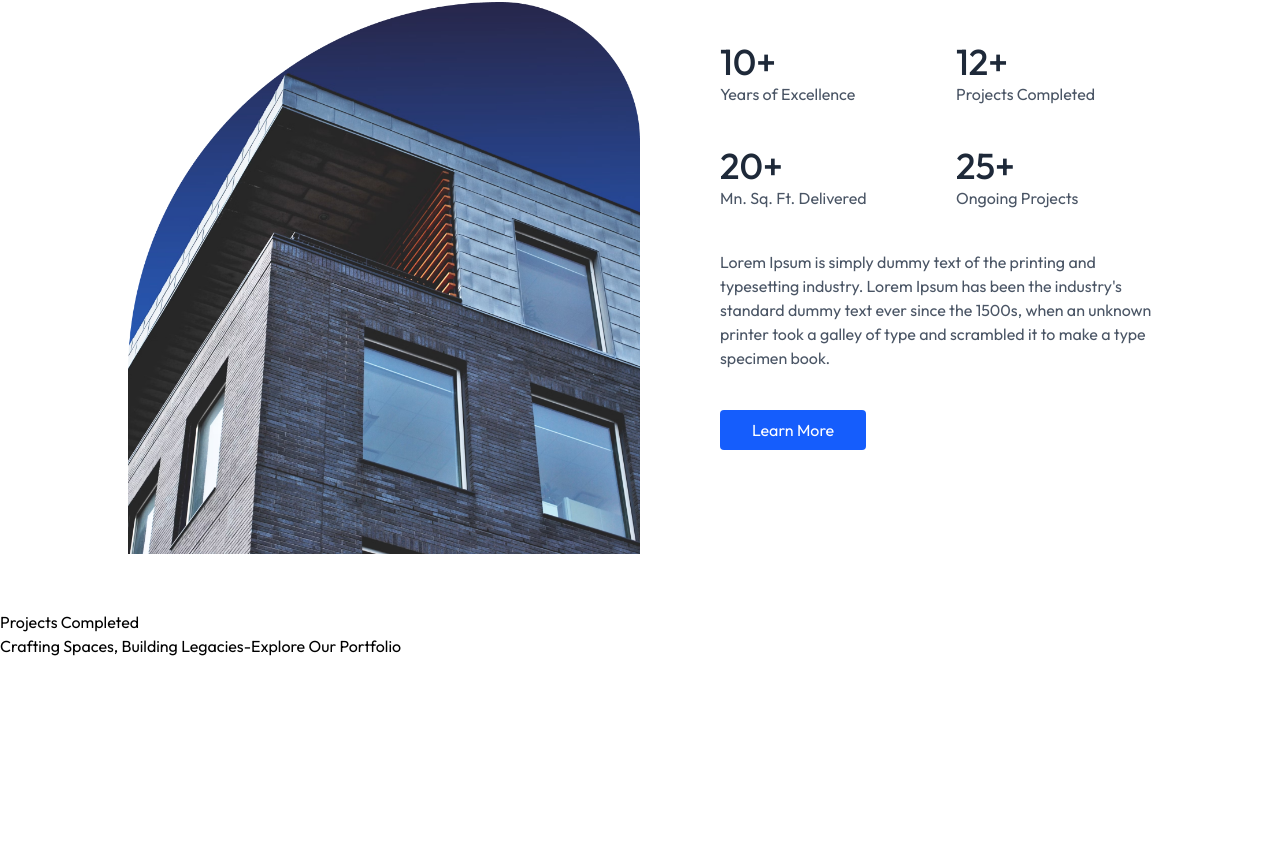
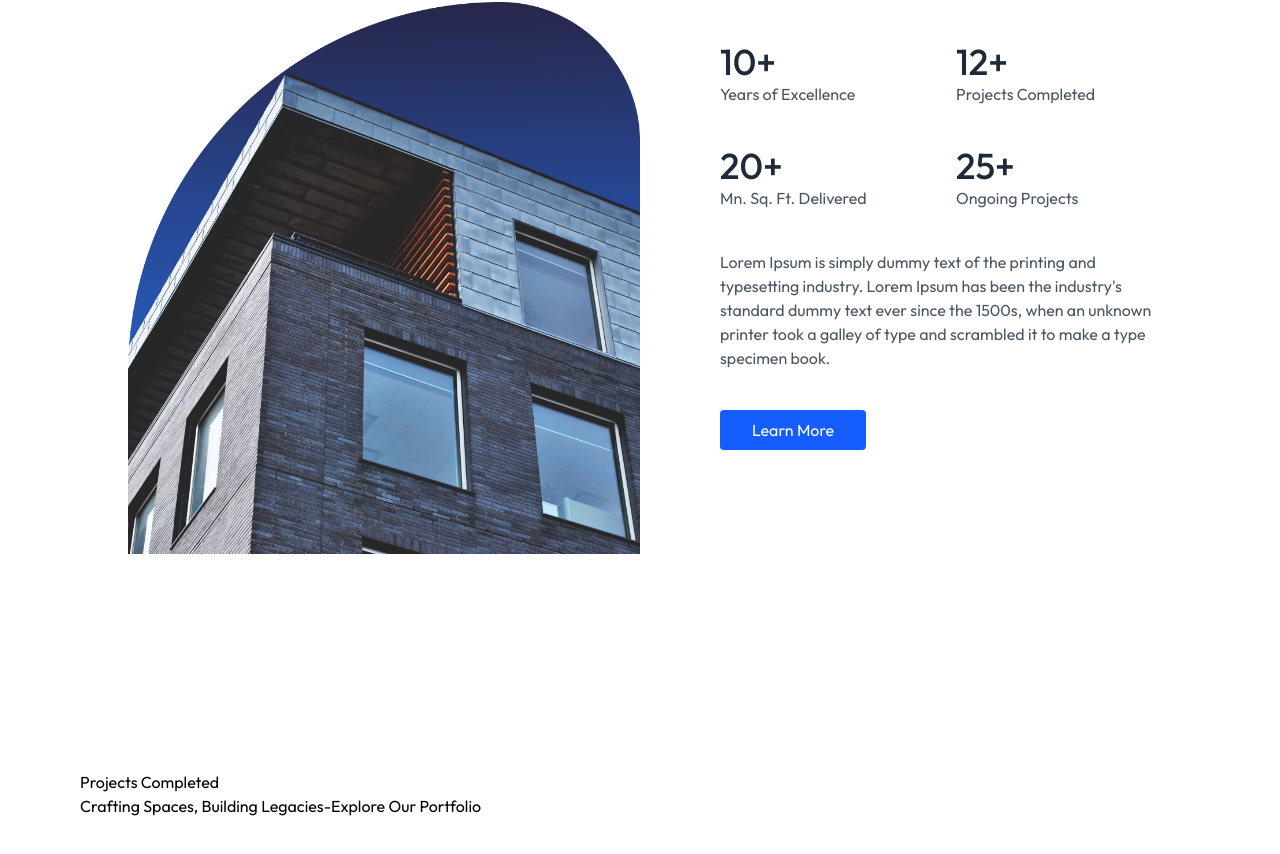
Before and after one commit to AbdullahiAbdulganiyu/Real-Estate, a React (Vite) app: page / in a window 1280 px wide. Shown: the part 998-1852 px from the top of the page. Before the commit the page ends 1656 px from the top, so only its background shows below. Built offline with nearby package versions, Linux system fonts and the light colour scheme.

Commit message:
adding some classes to nicely format the div

```diff
--- a/src/components/Projects.jsx
+++ b/src/components/Projects.jsx
@@ -2,7 +2,7 @@ import React from "react";
 
 const Projects = () => {
   return (
-    <div>
+    <div className="container mx-auto py-4 pt-20 px-6 md:px-20 lg-px-32 my-20 w-full overflow-hidden">
       <h1>
         Projects <span>Completed</span>
       </h1>
```
